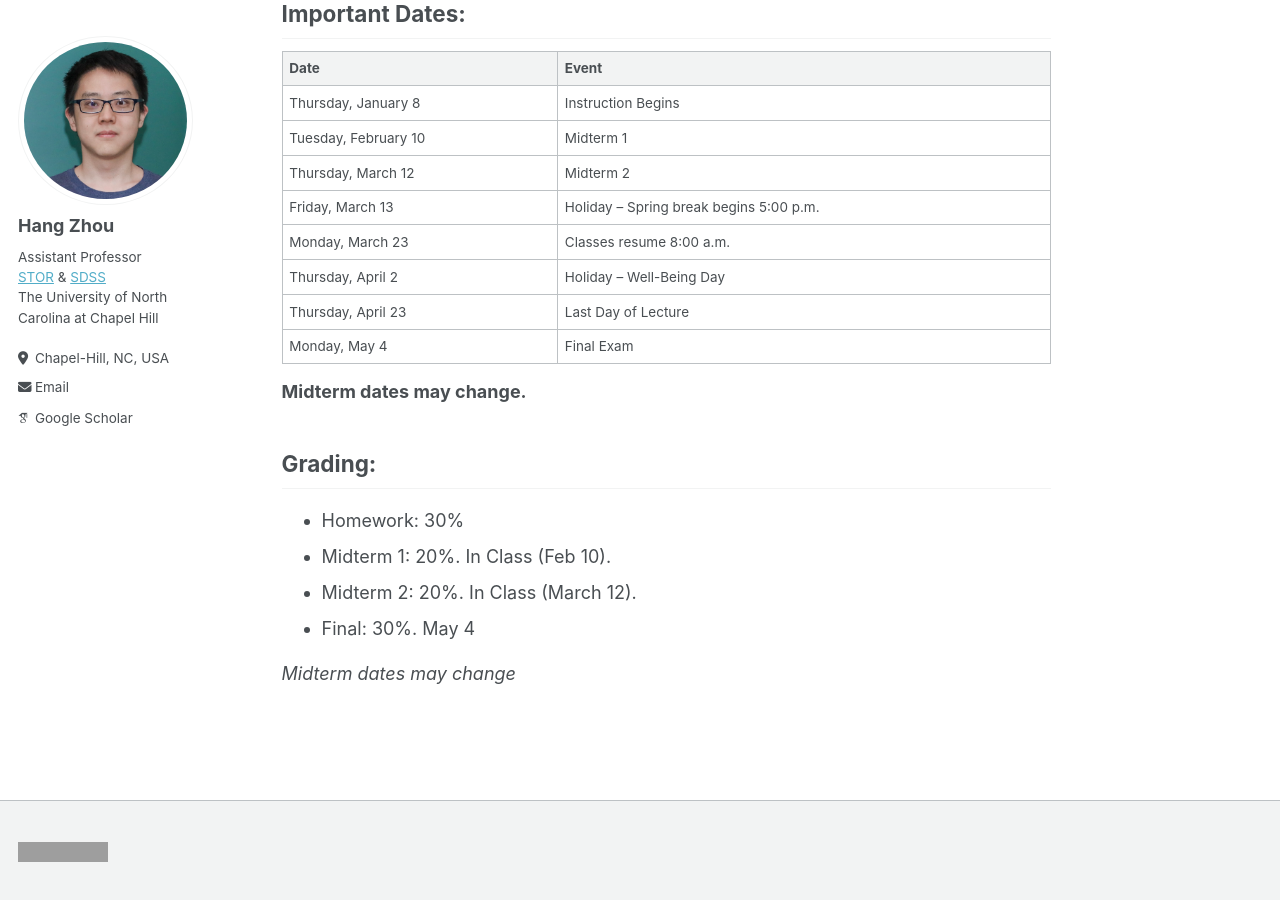
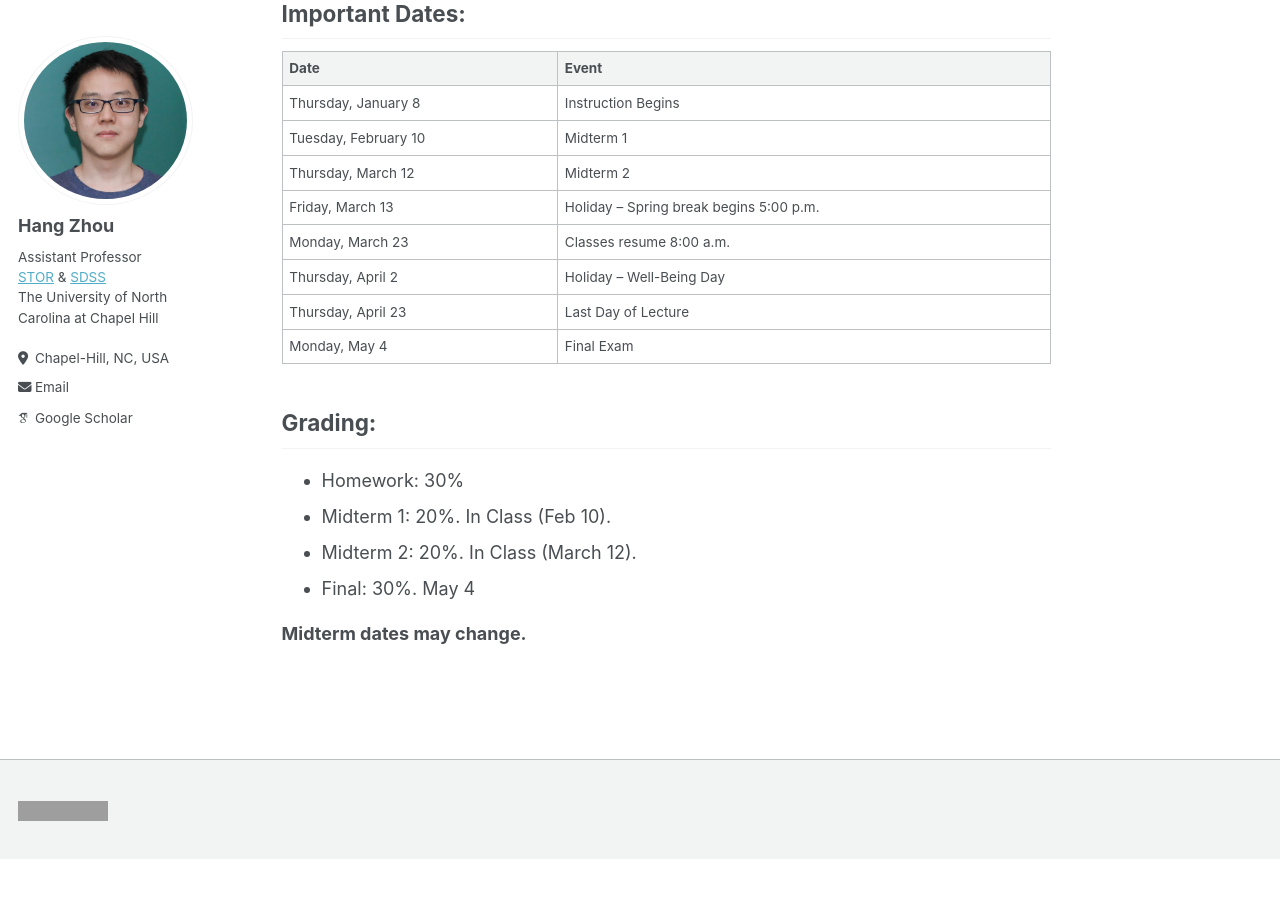
Before and after one commit to hg-zh/hg-zh.github.io, a Jekyll site: the page built from _teaching/2026-spring-STOR556.md, in a window 1280 px wide and 900 px high, scrolled down 683 px. Built offline with Jekyll 4.4.1, drawn with Linux system fonts in a browser that asks for light colours; some web fonts are replaced; after the commit the page ends 1542 px from its top, so only the background shows below that; grey boxes are pictures that could not be loaded.

Commit message:
Update midterm date notice formatting

```diff
--- a/_teaching/2026-spring-STOR556.md
+++ b/_teaching/2026-spring-STOR556.md
@@ -38,7 +38,6 @@ You can download the Syllabus [\[here\]](https://hg-zh.github.io/files/Syllabus_
 | Thursday, April 23    | Last Day of Lecture                      |
 | Monday, May 4         | Final Exam                               |
 
-**Midterm dates may change.**
 
 ## Grading:
 
@@ -47,4 +46,4 @@ You can download the Syllabus [\[here\]](https://hg-zh.github.io/files/Syllabus_
 - Midterm 2: 20%. In Class (March 12).
 - Final: 30%. May 4
 
-*Midterm dates may change*
+**Midterm dates may change.**
```
